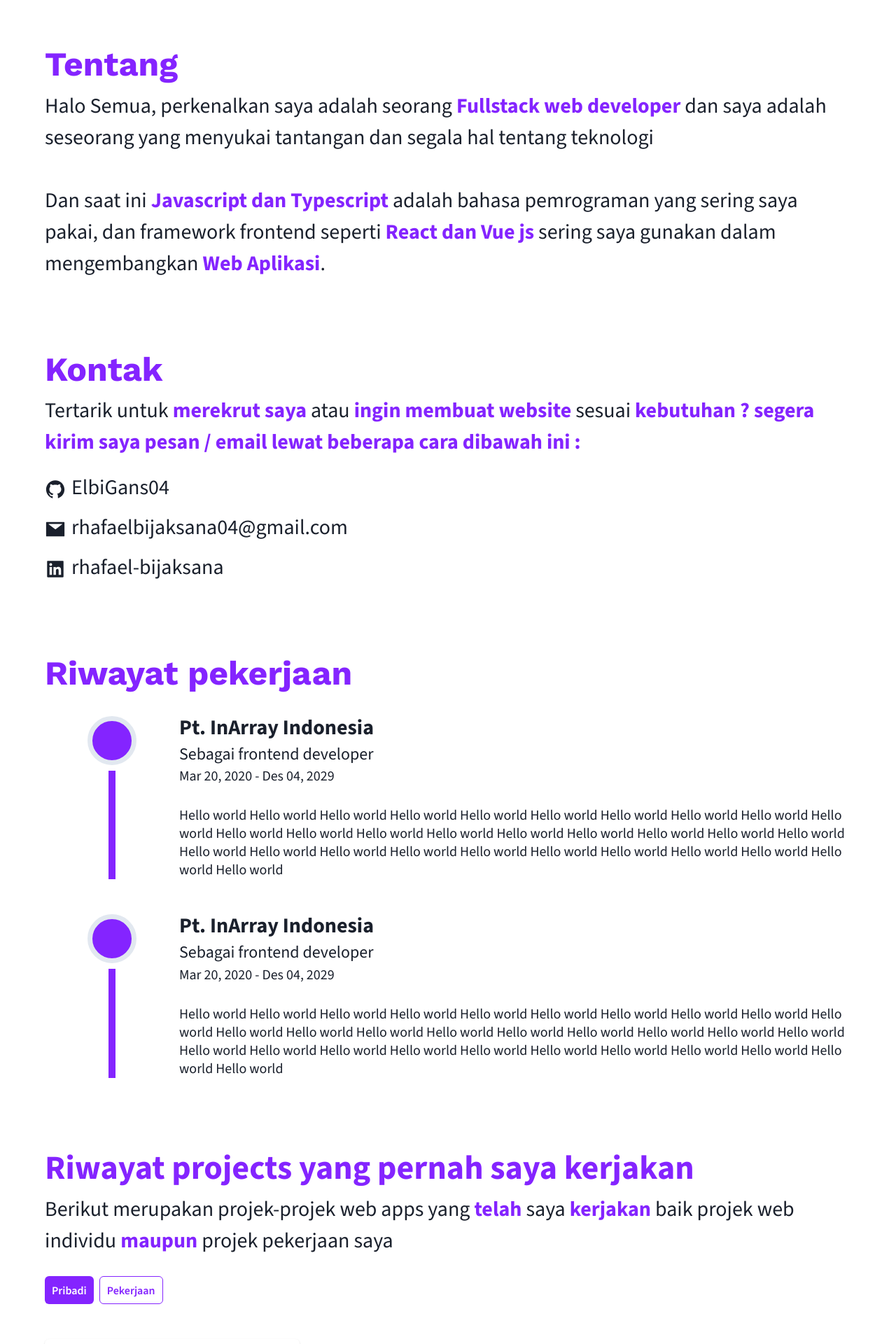
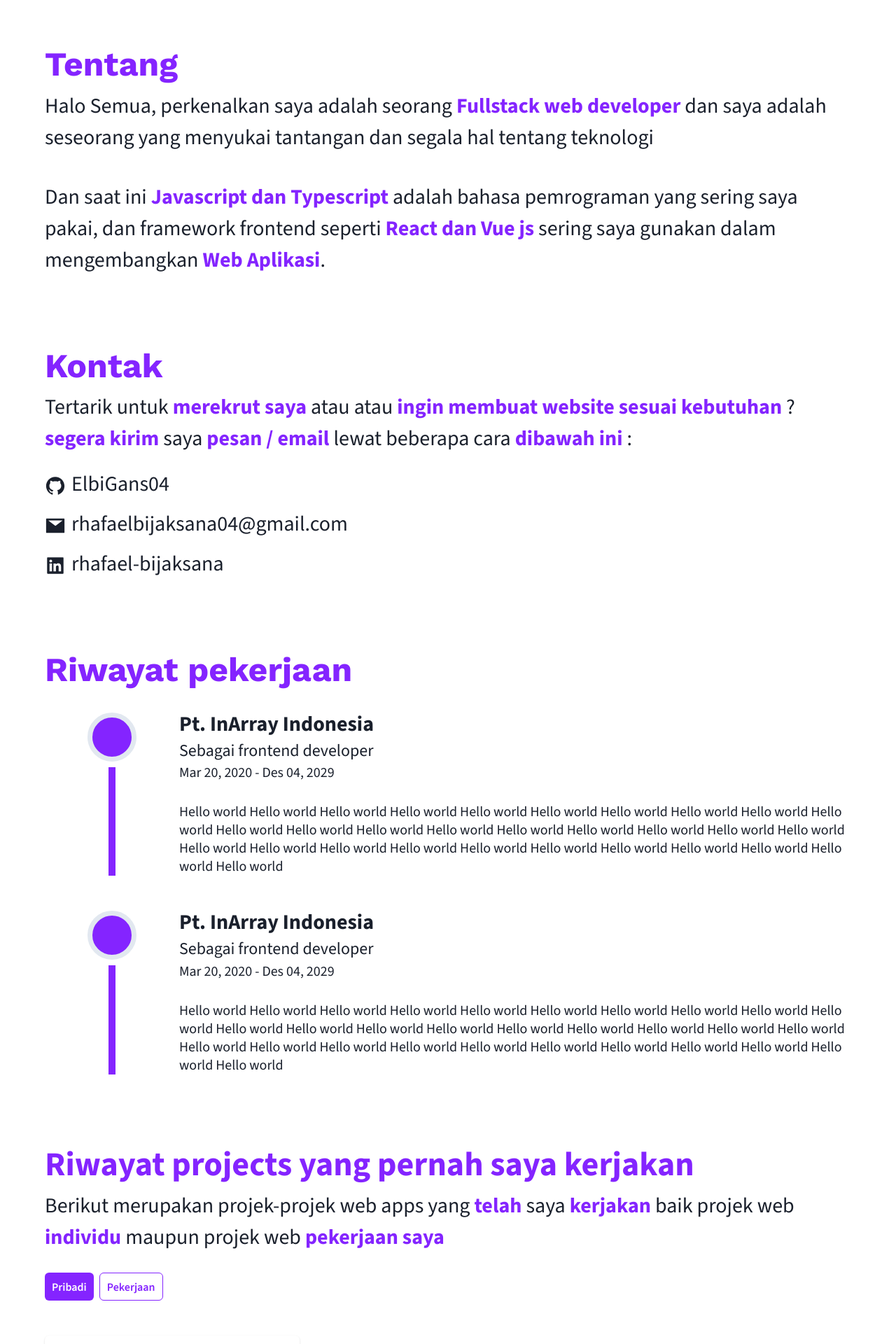
Before and after one commit to ElbiGans04/new-portofolio2, a Next.js app: page / in a window 1280 px wide. Shown: the part 720-2640 px from the top of the page at 70% size. Built offline with nearby package versions, Linux system fonts and the light colour scheme.

Commit message:
gunakan Highlight component di halaman index

```diff
--- a/pages/index.js
+++ b/pages/index.js
@@ -24,7 +24,9 @@ import {
   Stack,
   Text,
   useDisclosure,
-  VStack,  useMediaQuery,
+  VStack,
+  useMediaQuery,
+  Highlight,
 } from "@chakra-ui/react";
 import Head from "next/head";
 import Image from "next/image";
@@ -46,14 +48,19 @@ export default function Home() {
         <meta name="viewport" content="width=device-width, initial-scale=1" />
         <link rel="icon" href="/favicon.ico" />
       </Head>
-      <VStack w={["100%"]} height={["100%"]} spacing={["50px", "100px"]} paddingX={[0, null, null, null, '48px', '0']}>
+      <VStack
+        w={["100%"]}
+        height={["100%"]}
+        spacing={["50px", "100px"]}
+        paddingX={[0, null, null, null, "48px", "0"]}
+      >
         <Grid
           w={["100%"]}
           height={["100%"]}
           gridTemplateColumns={["1fr", "repeat(2, 1fr)"]}
           paddingY={["64px"]}
-          gap={['30px']}
-          alignItems={['center']}
+          gap={["30px"]}
+          alignItems={["center"]}
         >
           <GridItem>
             <VStack
@@ -80,7 +87,7 @@ export default function Home() {
                   color={["brand.50"]}
                   fontSize={["2xl", "4xl", "5xl"]}
                   fontWeight={["bold"]}
-                  whiteSpace={['nowrap']}
+                  whiteSpace={["nowrap"]}
                 >
                   Fullstack developer
                 </Box>
@@ -88,8 +95,7 @@ export default function Home() {
             </VStack>
           </GridItem>
 
-          {
-            isLg && (
+          {isLg && (
             <GridItem>
               <VStack w={["100%"]} height={["100%"]} spacing={["16px"]}>
                 <Box
@@ -110,8 +116,7 @@ export default function Home() {
                 </Box>
               </VStack>
             </GridItem>
-            )
-          }
+          )}
         </Grid>
 
         <VStack w={["100%"]} height={["100%"]} alignItems={["flex-start"]}>
@@ -124,28 +129,35 @@ export default function Home() {
             Tentang
           </Heading>
           <Text fontSize={["lg", "xl", "2xl", "3xl"]}>
-            Halo Semua, perkenalkan saya adalah seorang{" "}
-            <Box as="span" fontWeight={["bold"]} color="brand.50">
-              Fullstack web developer
-            </Box>{" "}
-            dan saya adalah seseorang yang menyukai tantangan dan segala hal
-            tentang teknologi
+            <Highlight
+              styles={{
+                fontWeight: "bold",
+                color: "brand.50",
+              }}
+              query={["Fullstack web developer"]}
+            >
+              Halo Semua, perkenalkan saya adalah seorang Fullstack web
+              developer dan saya adalah seseorang yang menyukai tantangan dan
+              segala hal tentang teknologi
+            </Highlight>
+          </Text>
           <br></br>
-            <br></br>
-            Dan saat ini{" "}
-            <Box as="span" fontWeight={["bold"]} color="brand.50">
-              Javascript dan Typescript
-            </Box>{" "}
-            adalah bahasa pemrograman yang sering saya pakai, dan framework
-            frontend seperti{" "}
-            <Box as="span" fontWeight={["bold"]} color="brand.50">
-              React dan Vue js
-            </Box>{" "}
-            sering saya gunakan dalam mengembangkan{" "}
-            <Box as="span" fontWeight={["bold"]} color="brand.50">
-              Web Aplikasi
-            </Box>
-            {"."}
+          <Text fontSize={["lg", "xl", "2xl", "3xl"]}>
+            <Highlight
+              styles={{
+                fontWeight: "bold",
+                color: "brand.50",
+              }}
+              query={[
+                "Javascript dan Typescript",
+                "React dan Vue js",
+                "Web Aplikasi",
+              ]}
+            >
+              Dan saat ini Javascript dan Typescript adalah bahasa pemrograman
+              yang sering saya pakai, dan framework frontend seperti React dan
+              Vue js sering saya gunakan dalam mengembangkan Web Aplikasi.
+            </Highlight>
           </Text>
           {/* Alasan komentar, karena itu merupakan hal yang bersifat pribadi, dan mungkin tidak perlu juga */}
           {/* <Text fontSize={["lg", "xl", "2xl", "3xl"]}>
@@ -226,19 +238,24 @@ export default function Home() {
             spacing={["20px"]}
           >
             <Text fontSize={["lg", "xl", "2xl", "3xl"]}>
-              Tertarik untuk{" "}
-              <Box as="span" fontWeight={["bold"]} color="brand.50">
-                merekrut saya
-              </Box>{" "}
-              atau{" "}
-              <Box as="span" fontWeight={["bold"]} color="brand.50">
-                ingin membuat website
-              </Box>{" "}
-              sesuai{" "}
-              <Box as="span" fontWeight={["bold"]} color="brand.50">
-                kebutuhan ? segera kirim saya pesan / email lewat beberapa cara
-                dibawah ini{" : "}
-              </Box>{" "}
+              <Highlight
+                query={[
+                  "merekrut saya",
+                  "ingin membuat website",
+                  "sesuai kebutuhan",
+                  "segera kirim",
+                  "pesan / email",
+                  "dibawah ini",
+                ]}
+                styles={{
+                  fontWeight: "bold",
+                  color: "brand.50",
+                }}
+              >
+                Tertarik untuk merekrut saya atau atau ingin membuat website
+                sesuai kebutuhan ? segera kirim saya pesan / email lewat
+                beberapa cara dibawah ini :
+              </Highlight>
             </Text>
             <List spacing={3}>
               <ListItem>
@@ -295,7 +312,8 @@ export default function Home() {
             gridTemplateColumns={["repeat(6, 1fr)"]}
             gap={["50px 0"]}
           >
-           {isLg && <GridItem>
+            {isLg && (
+              <GridItem>
                 <VStack w={["100%"]} height={["100%"]}>
                   <Box
                     w={["70px"]}
@@ -305,9 +323,14 @@ export default function Home() {
                     borderWidth={["7px"]}
                     flexShrink={[0]}
                   />
-                <Box w={["10px"]} h={["100%"]} backgroundColor={["brand.50"]} />
+                  <Box
+                    w={["10px"]}
+                    h={["100%"]}
+                    backgroundColor={["brand.50"]}
+                  />
                 </VStack>
-            </GridItem>}
+              </GridItem>
+            )}
             <GridItem colSpan={[6, 5]}>
               <VStack
                 w={["100%"]}
@@ -331,7 +354,10 @@ export default function Home() {
                   </Text>
                 </VStack>
                 <VStack w={["100%"]} alignItems={["flex-start"]}>
-                  <Text fontSize={["lg", "xl"]} lineHeight={["1.5em", null, null, null, "1.3em"]}>
+                  <Text
+                    fontSize={["lg", "xl"]}
+                    lineHeight={["1.5em", null, null, null, "1.3em"]}
+                  >
                     Hello world Hello world Hello world Hello world Hello world
                     Hello world Hello world Hello world Hello world Hello world
                     Hello world Hello world Hello world Hello world Hello world
@@ -342,7 +368,8 @@ export default function Home() {
                 </VStack>
               </VStack>
             </GridItem>
-            {isLg && <GridItem>
+            {isLg && (
+              <GridItem>
                 <VStack w={["100%"]} height={["100%"]}>
                   <Box
                     w={["70px"]}
@@ -352,9 +379,14 @@ export default function Home() {
                     borderWidth={["7px"]}
                     flexShrink={[0]}
                   />
-                <Box w={["10px"]} h={["100%"]} backgroundColor={["brand.50"]} />
+                  <Box
+                    w={["10px"]}
+                    h={["100%"]}
+                    backgroundColor={["brand.50"]}
+                  />
                 </VStack>
-            </GridItem>}
+              </GridItem>
+            )}
             <GridItem colSpan={[6, 5]}>
               <VStack
                 w={["100%"]}
@@ -378,7 +410,10 @@ export default function Home() {
                   </Text>
                 </VStack>
                 <VStack w={["100%"]} alignItems={["flex-start"]}>
-                  <Text fontSize={["lg", "xl"]} lineHeight={["1.5em", null, null, null, "1.3em"]}>
+                  <Text
+                    fontSize={["lg", "xl"]}
+                    lineHeight={["1.5em", null, null, null, "1.3em"]}
+                  >
                     Hello world Hello world Hello world Hello world Hello world
                     Hello world Hello world Hello world Hello world Hello world
                     Hello world Hello world Hello world Hello world Hello world
@@ -409,19 +444,17 @@ export default function Home() {
               Riwayat projects yang pernah saya kerjakan
             </Text>
             <Text fontSize={["lg", "xl", "2xl", "3xl"]}>
-              Berikut merupakan projek-projek web apps yang{" "}
-              <Box as="span" fontWeight={["bold"]} color="brand.50">
-                telah
-              </Box>{" "}
-              saya{" "}
-              <Box as="span" fontWeight={["bold"]} color="brand.50">
-                kerjakan
-              </Box>{" "}
-              baik projek web individu{" "}
-              <Box as="span" fontWeight={["bold"]} color="brand.50">
-                maupun
-              </Box>{" "}
-              projek pekerjaan saya
+              <Highlight
+                query={["telah", "kerjakan", "individu", "pekerjaan saya"]}
+                styles={{
+                  fontWeight: "bold",
+                  color: "brand.50",
+                }}
+              >
+                Berikut merupakan projek-projek web apps yang telah saya
+                kerjakan baik projek web individu maupun projek web pekerjaan
+                saya
+              </Highlight>
             </Text>
 
             {/* Action */}
@@ -439,7 +472,13 @@ export default function Home() {
           <Grid
             w={["100%"]}
             h={["100%"]}
-            templateColumns={["repeat(1, 1fr)", null, "repeat(2, 1fr)", null, "repeat(3, 1fr)"]}
+            templateColumns={[
+              "repeat(1, 1fr)",
+              null,
+              "repeat(2, 1fr)",
+              null,
+              "repeat(3, 1fr)",
+            ]}
             gap={["60px 30px"]}
           >
             <GridItem>
```
Lines whose indentation alone changed are shown as unchanged.
